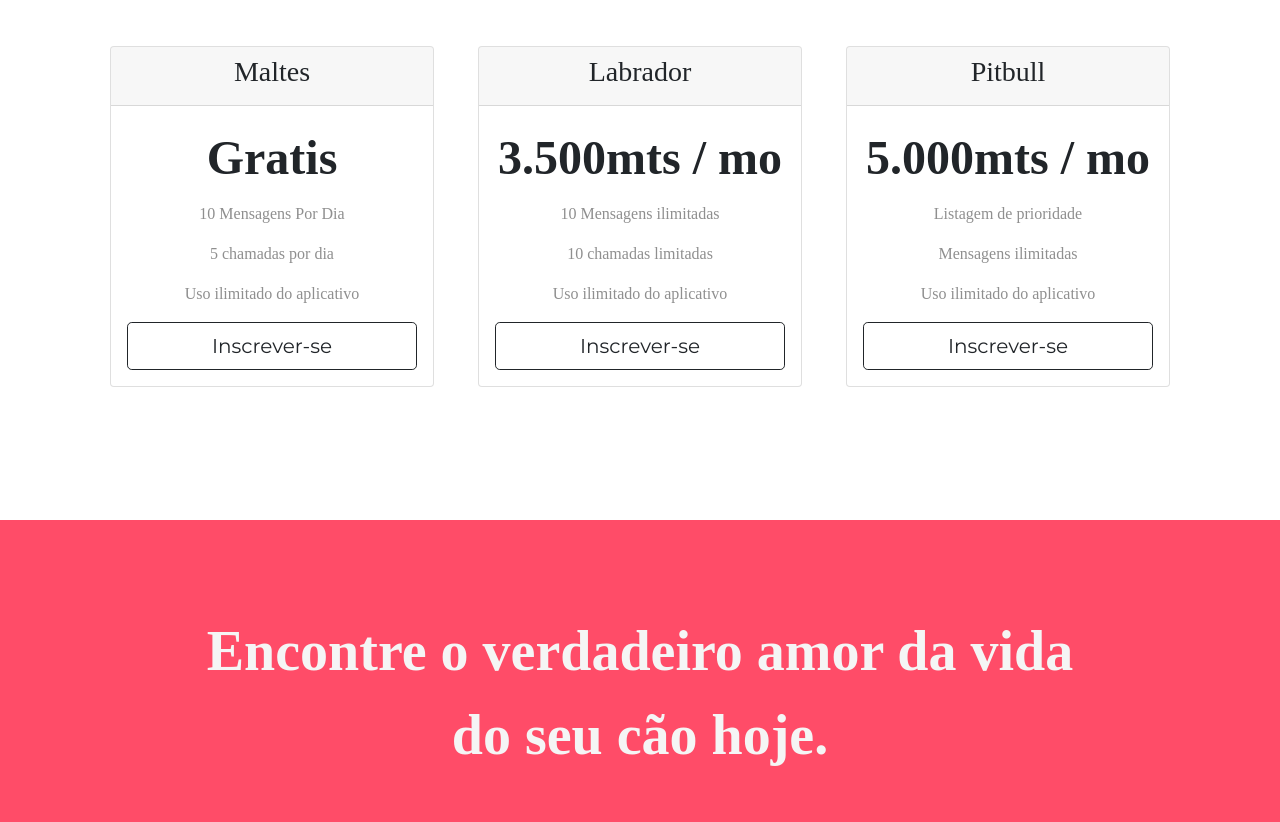
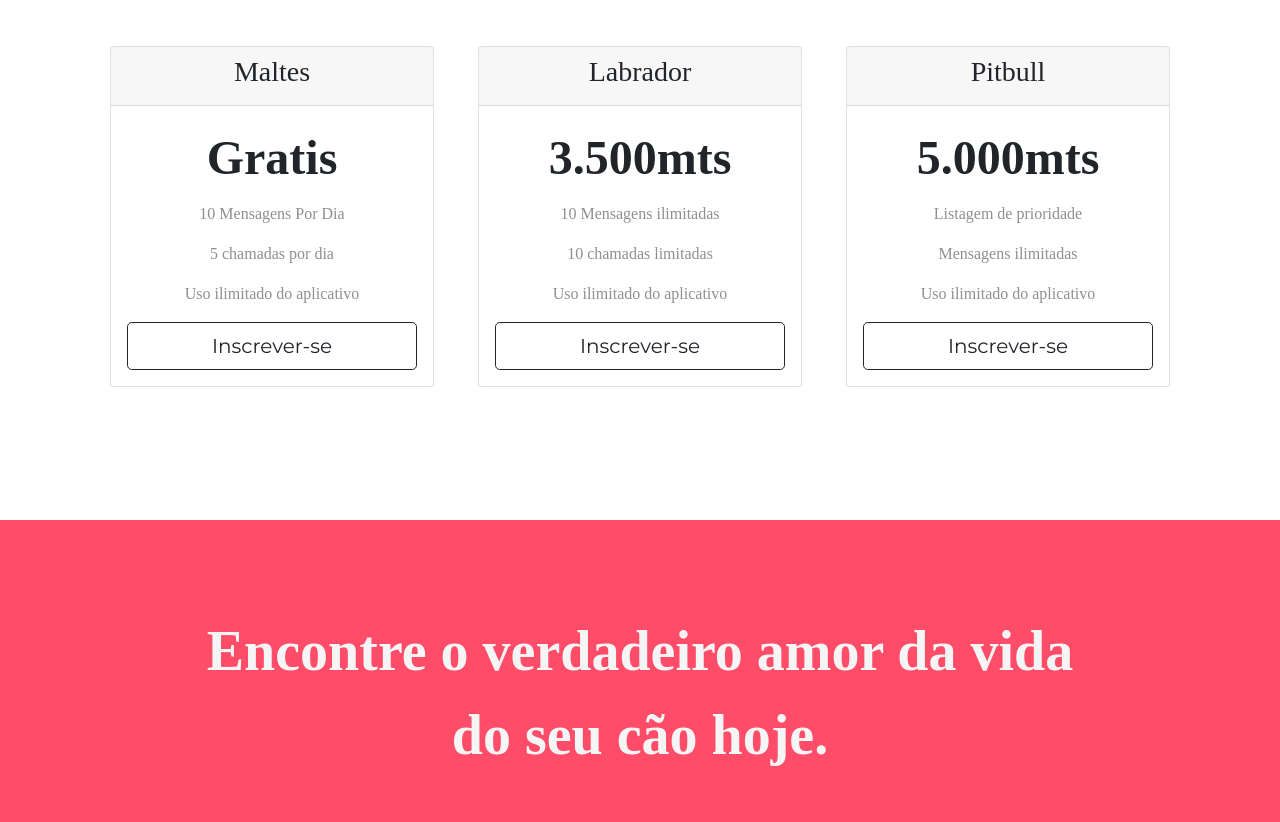
Before and after one commit to Erivalto/DogsCare-Website, a plain HTML site: page index.html in a window 1280 px wide. Shown: the part 2150-2972 px from the top of the page. Drawn offline with nearby package versions, Linux system fonts and the light colour scheme.

Commit message:
Update index.html

```diff
--- a/index.html
+++ b/index.html
@@ -174,7 +174,7 @@
             <h3>Labrador</h3>
           </div>
           <div class="card-body">
-            <h2 class="price-text">3.500mts / mo</h2>
+            <h2 class="price-text">3.500mts</h2>
             <p>10 Mensagens ilimitadas</p>
             <p>10 chamadas limitadas
             <p>Uso ilimitado do aplicativo</p>
@@ -192,7 +192,7 @@
             <h3>Pitbull</h3>
           </div>
           <div class="card-body">
-            <h2 class="price-text">5.000mts / mo</h2>
+            <h2 class="price-text">5.000mts</h2>
             <p>Listagem de prioridade</p>
             <p>Mensagens ilimitadas</p>
             <p>Uso ilimitado do aplicativo</p>
```
